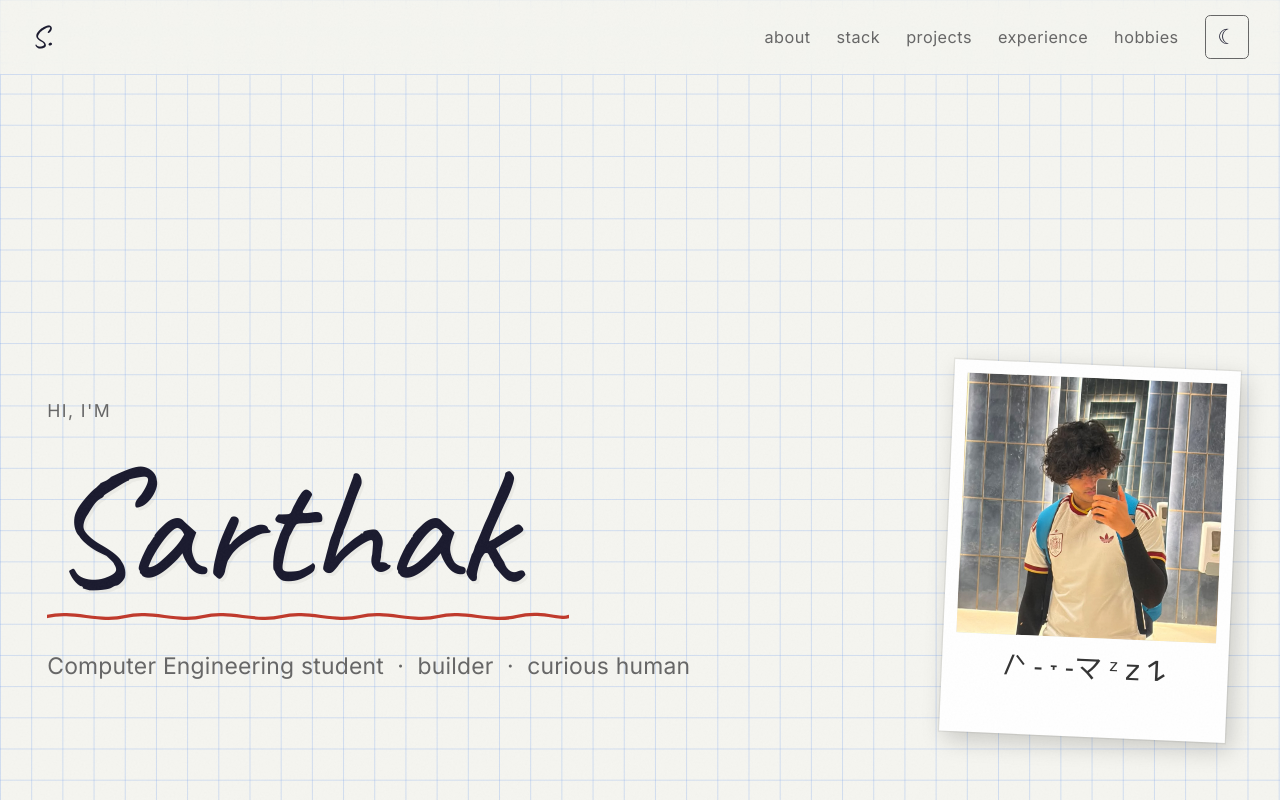
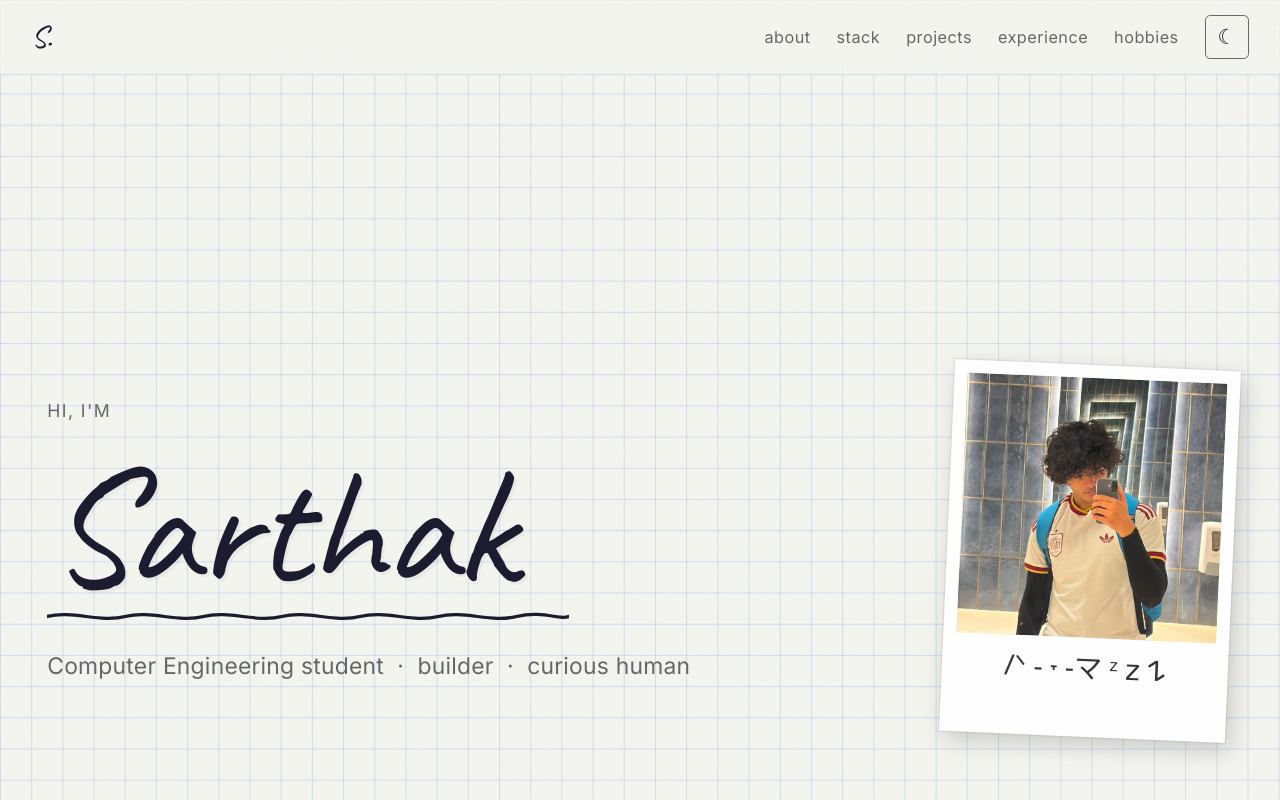
Before and after one commit to 5cxr/portfolio, a Next.js app: page / in a window 1280 px wide. Shown: the top 800 px of the page. Built offline with nearby package versions, Linux system fonts and the light colour scheme; no server answers.

Commit message:
Strip accent colors to greyscale
Drop the red accent and warm heatmap palette in favor of pure
black/white/grey shades across both themes.

```diff
--- a/app/globals.css
+++ b/app/globals.css
@@ -7,26 +7,26 @@
   --paper: #f5f5f0;
   --ink: #1a1a2e;
   --grid: rgba(100, 149, 237, 0.25);
-  --red: #c0392b;
+  --red: #1a1a2e;
   --muted: #666;
   --heat-0: rgba(26, 26, 46, 0.08);
-  --heat-1: #e8b4ac;
-  --heat-2: #d67e6f;
-  --heat-3: #c85a45;
-  --heat-4: #a8301f;
+  --heat-1: #b8b8b8;
+  --heat-2: #888888;
+  --heat-3: #4d4d4d;
+  --heat-4: #1a1a1a;
 }
 
 .dark {
   --paper: #0d1117;
   --ink: #e8e8e8;
   --grid: rgba(255, 255, 255, 0.06);
-  --red: #e74c3c;
+  --red: #e8e8e8;
   --muted: #888;
   --heat-0: rgba(255, 255, 255, 0.06);
-  --heat-1: #5c2620;
-  --heat-2: #8f3226;
-  --heat-3: #c0392b;
-  --heat-4: #e74c3c;
+  --heat-1: #4d4d4d;
+  --heat-2: #888888;
+  --heat-3: #bbbbbb;
+  --heat-4: #f2f2f2;
 }
 
 /* ─── Base Styles ────────────────────────────────────────────────────── */
```
